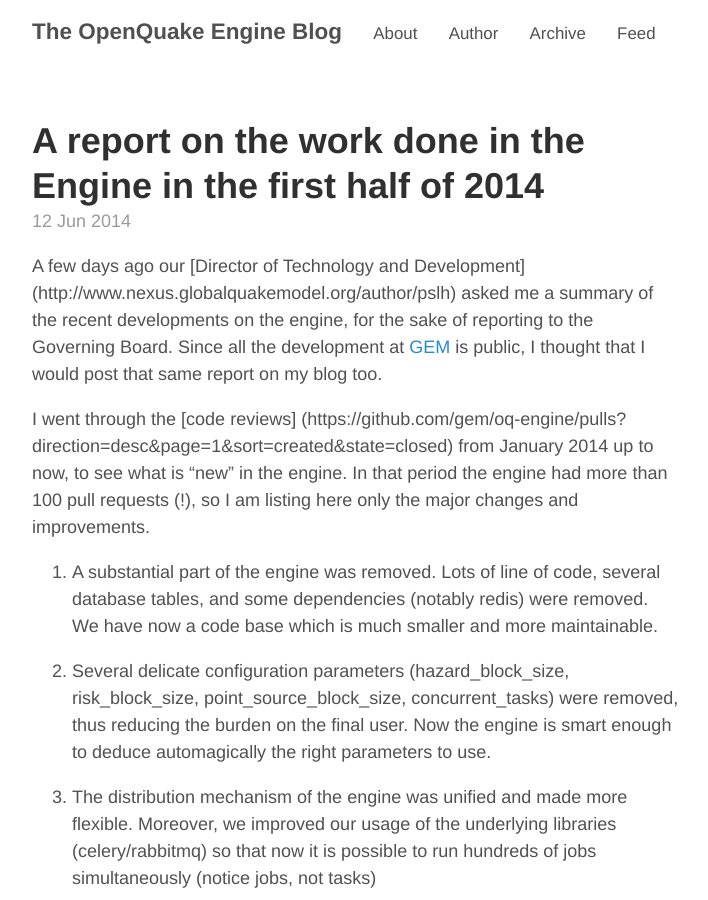
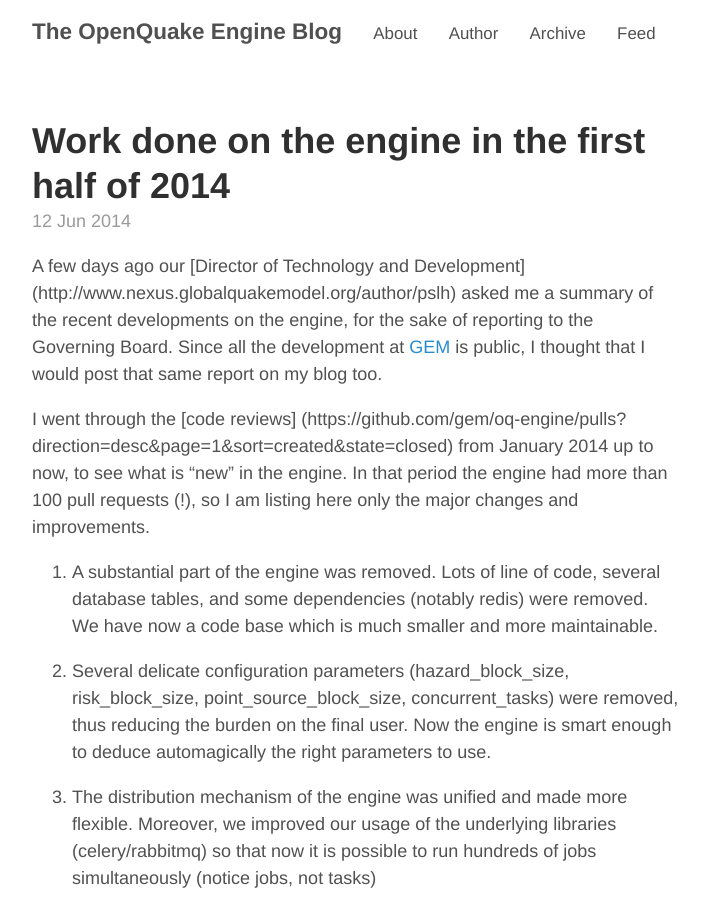
Before and after one commit to micheles/micheles.github.io, a Jekyll site: the page built from _posts/2014-06-12-engine-first-half-2014.md, in a window 1280 px wide and 900 px high. Shown: the whole window, without its empty margins (284-992 px from the left). Built offline with Jekyll 4.4.1, drawn with Linux system fonts in a browser that asks for light colours; Markdown is read by kramdown in place of the engine named in the settings; comment, search, counter and statistics services are not loaded.

Commit message:
Shorted title

```diff
--- a/_posts/2014-06-12-engine-first-half-2014.md
+++ b/_posts/2014-06-12-engine-first-half-2014.md
@@ -1,6 +1,6 @@
 ---
 layout: post
-title: A report on the work done in the Engine in the first half of 2014
+title: Work done on the engine in the first half of 2014
 ---
 
 A few days ago our [Director of Technology and Development]
```
